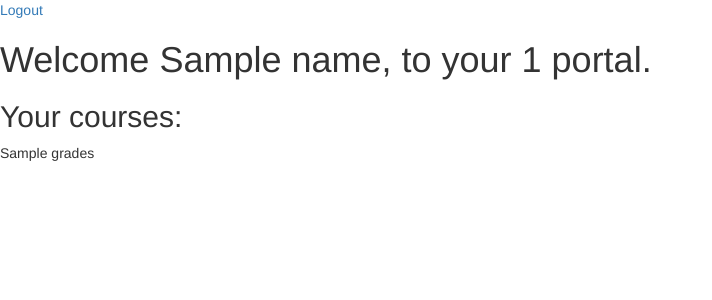
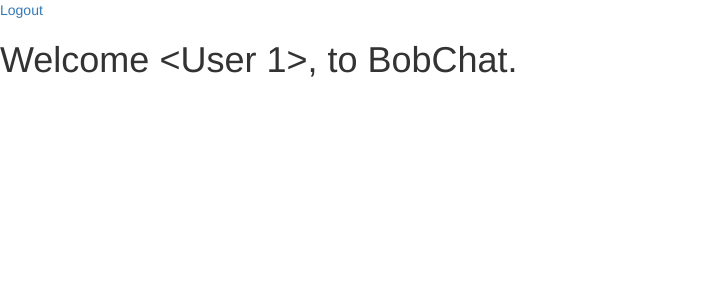
Before and after one commit to tsainez/bobchat, a Flask app: template templates/home.html in a window 1280 px wide. Shown: the top 300 px of the page, without its empty margins (0-712 px from the left). Run offline with Flask 2, Linux system fonts and the light colour scheme; data comes from the database, SQL or seed files in the repository; both versions use the stored data as it was after the commit; tables that the repository leaves empty hold one stand-in row (values such as "Sample post"); the template is opened without the code that fills it: values that come from a table or form of the project are taken from there, most other values are stand-ins (such as "Sample title", 1, 10 or a date in 2020); some libraries are stand-ins or nearby versions.

Commit message:
login/logout functionality
users can login/ are greeted, and can logout

```diff
--- a/app.py
+++ b/app.py
@@ -42,10 +42,9 @@ def index():
 @app.route('/login', methods = ['GET','POST'])
 def login():
     form = LoginForm()
-
     # if method is post then check was was posted, otherwise serve templates/login.html
     if (request.method == 'POST'):
-
+        print('fuck')
         # I think these ifs can be combined but fck it
         # make sure user exists in user table
         if (User.query.filter_by(username = form.username.data).first() is not None):
@@ -55,11 +54,15 @@ def login():
                 login_user(user)
                 # session['user'] = user
                 return redirect('/home')
-        else:
-            # otherwise tell user to try again
-            return '<a href=\'/login\'>wrong username or password, click here to try again</a>'
+            print(User.query.filter_by(username = form.username.data).first().password)
+            print(form.password.data)
+    return render_template('login.html', form = form)
 
-    return render_template('login.html', form = form)
+@app.route('/logout')
+@login_required
+def logout():
+    logout_user()
+    return redirect('/login')
 
 @app.route('/register', methods = ['GET', 'POST'])
 def register():
@@ -86,7 +89,9 @@ def register():
 @app.route('/home')
 @login_required
 def home():
-    return '<p>you are logged in</p>'
+    name = User.query.filter_by(id = current_user.id).first().firstname
+    return render_template('home.html', name = name)
+
 
 
 if __name__ == '__main__':
--- a/db.py
+++ b/db.py
@@ -7,6 +7,7 @@ app = Flask(__name__)
 CORS(app)
 app.config['SQLALCHEMY_DATABASE_URI'] = 'sqlite:///db.sqlite'
 app.config['SECRET_KEY'] = 'fucking fuck'
+app.config['SQLALCHEMY_TRACK_MODIFICATIONS'] = False
 db = SQLAlchemy(app)
 
 class User(UserMixin, db.Model):
--- a/templates/home.html
+++ b/templates/home.html
@@ -6,15 +6,5 @@ Dashboard
 
 {% block content %}
     <a href='/logout'>Logout</a>
-    <h1>Welcome {{ name }}, to your {{ id }} portal.</h1>
-    <h2>Your courses:</h2>
-    <table border="1">
-        {{ grades|safe }}
-    </table>
-    {% if id == 'student' %}
-    <h2>All Courses:</h2>
-    <table border="1">
-        {{ total|safe }}
-    </table>
-    {% endif %}
+    <h1>Welcome {{ name }}, to BobChat.</h1>
 {% endblock %}
```
Also changed, not shown: db.sqlite.
